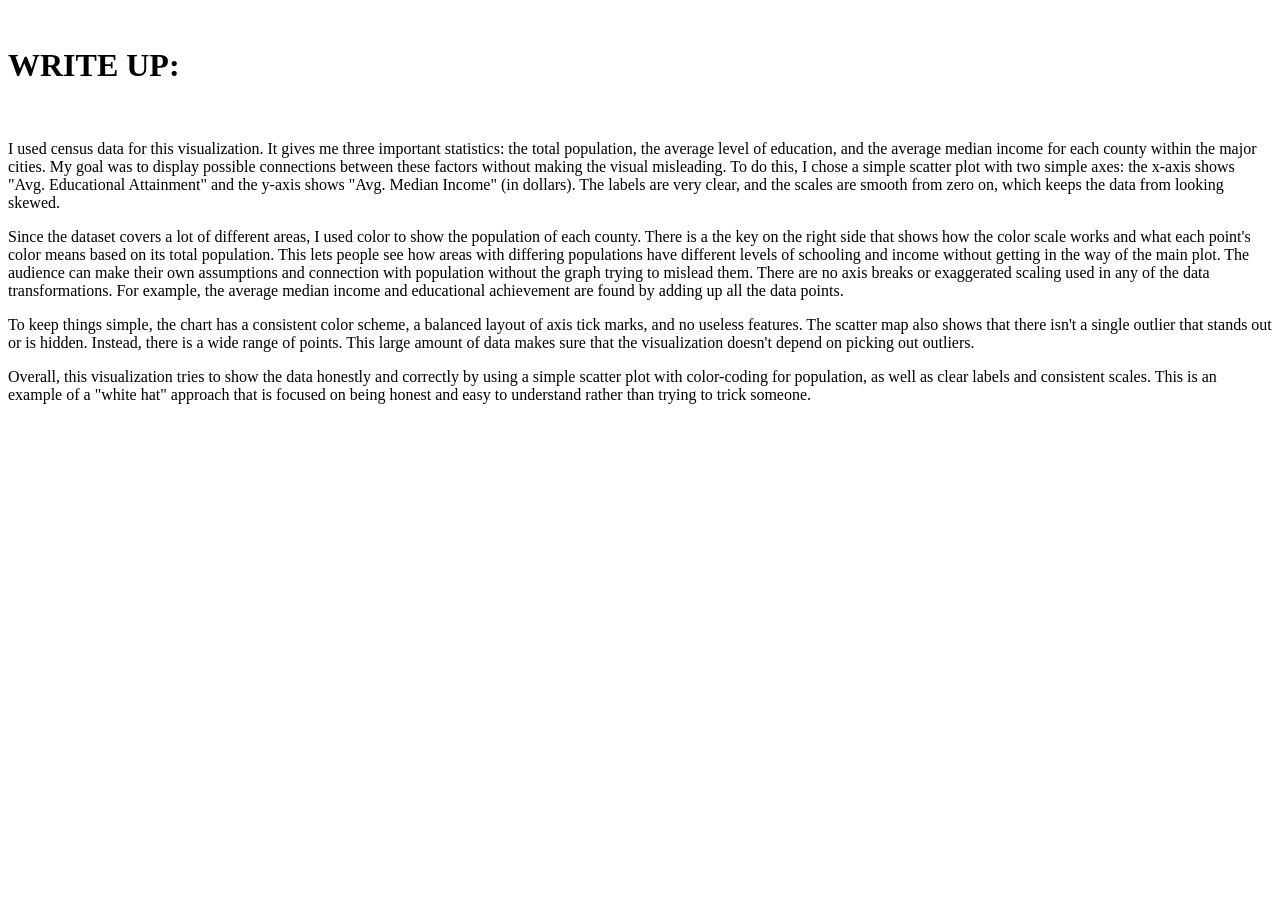
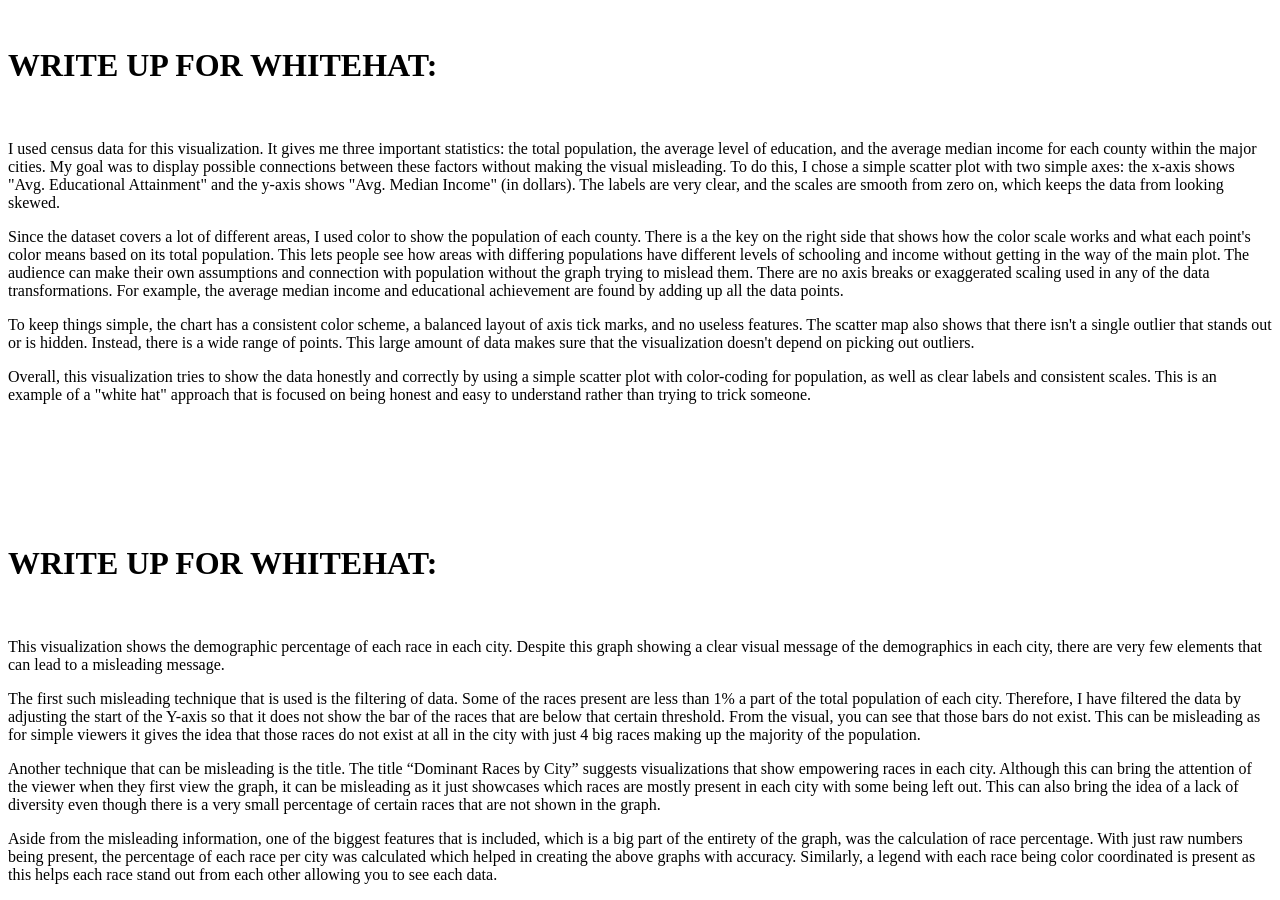
Before and after one commit to arnavp13/A3, a plain HTML site: page index.html in a window 1280 px wide. Before the commit the page ends 800 px from the top, so only its background shows below. Drawn offline with Linux system fonts and the light colour scheme.

Commit message:
blackhat

```diff
--- a/index.html
+++ b/index.html
@@ -42,7 +42,7 @@
         vizElement1.parentNode.insertBefore(scriptElement1, vizElement1);
     </script>
     <br>
-    <h1>WRITE UP:</h1>
+    <h1>WRITE UP FOR WHITEHAT:</h1>
     <br>
     <p> I used census data for this visualization. It gives me three important statistics: the total population, the
         average level of education, and the average median income for each county within the major cities. My goal was
@@ -104,6 +104,32 @@
         scriptElement2.src = 'https://public.tableau.com/javascripts/api/viz_v1.js';
         vizElement2.parentNode.insertBefore(scriptElement2, vizElement2);
     </script>
+
+    <br>
+    <h1>WRITE UP FOR WHITEHAT:</h1>
+    <br>
+    <p>This visualization shows the demographic percentage of each race in each city. Despite this graph showing a clear
+        visual message of the demographics in each city, there are very few elements that can lead to a misleading
+        message. </p>
+
+       <p> The first such misleading technique that is used is the filtering of data. Some of the races present are less
+        than 1% a part of the total population of each city. Therefore, I have filtered the data by adjusting the start
+        of the Y-axis so that it does not show the bar of the races that are below that certain threshold. From the
+        visual, you can see that those bars do not exist. This can be misleading as for simple viewers it gives the idea
+        that those races do not exist at all in the city with just 4 big races making up the majority of the
+        population. </p>
+
+       <p> Another technique that can be misleading is the title. The title “Dominant Races by City” suggests
+        visualizations that show empowering races in each city. Although this can bring the attention of the viewer when
+        they first view the graph, it can be misleading as it just showcases which races are mostly present in each city
+        with some being left out. This can also bring the idea of a lack of diversity even though there is a very small
+        percentage of certain races that are not shown in the graph.</p>
+
+       <p> Aside from the misleading information, one of the biggest features that is included, which is a big part of the
+        entirety of the graph, was the calculation of race percentage. With just raw numbers being present, the
+        percentage of each race per city was calculated which helped in creating the above graphs with accuracy.
+        Similarly, a legend with each race being color coordinated is present as this helps each race stand out from
+        each other allowing you to see each data. </p>
 </body>
 
 </html>
```
